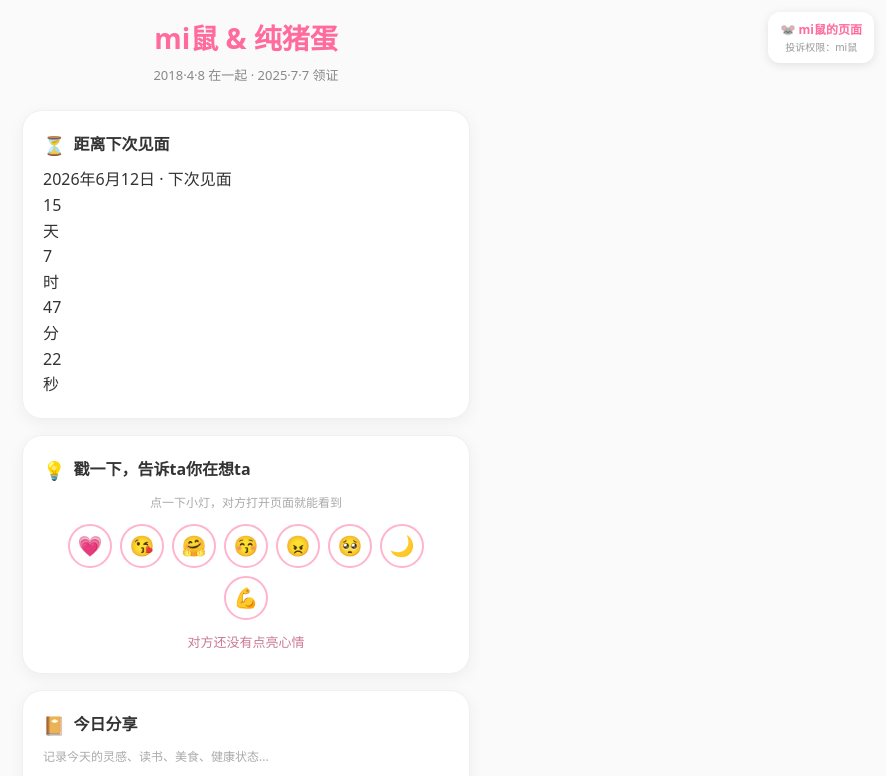
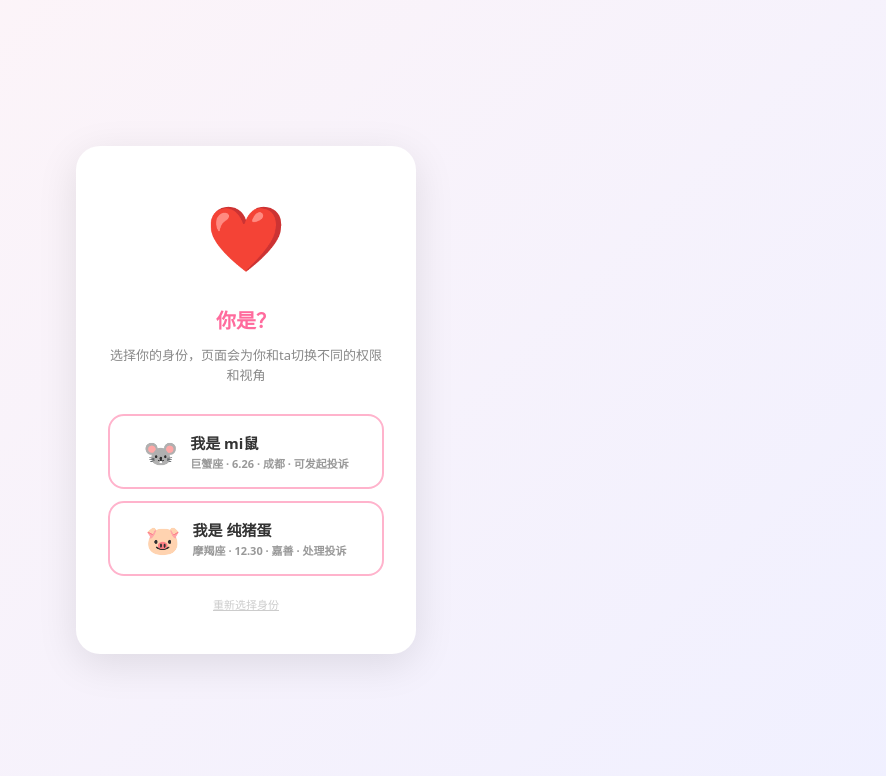
Before and after one commit to le0000ledss-web/love, a plain HTML site: page index.html in a window 1280 px wide. Shown: the top 776 px of the page, without its empty margins (394-1280 px from the left). Drawn offline with Linux system fonts and the light colour scheme.

Commit message:
feat: 添加角色选择弹窗——mi鼠和纯猪蛋各自选择身份

```diff
--- a/index.html
+++ b/index.html
@@ -155,6 +155,21 @@
     @keyframes floatUp { 0%{transform:translateY(0)rotate(0deg);opacity:0} 10%{opacity:0.8} 90%{opacity:0.6} 100%{transform:translateY(-400px)rotate(360deg);opacity:0} }
     .easter-egg { position:fixed; z-index:999; pointer-events:none; animation:floatUp 3s ease-in-out forwards; }
     @keyframes floatUp { 0%{transform:translateY(0)rotate(0deg);opacity:1;} 100%{transform:translateY(-100px)rotate(360deg);opacity:0;} }
+    /* Role Selection */
+    .role-select-overlay { display:flex; position:fixed; top:0; left:0; width:100%; height:100%; background:linear-gradient(135deg,#fff5f7,#f0f0ff); z-index:2000; justify-content:center; align-items:center; }
+    .role-select-overlay.hidden { display:none; }
+    .role-select-card { text-align:center; padding:40px 32px; background:#fff; border-radius:24px; box-shadow:0 10px 40px rgba(0,0,0,0.1); max-width:340px; width:90%; animation:popIn 0.4s ease; }
+    .role-select-card .rs-icon { font-size:64px; margin-bottom:16px; }
+    .role-select-card .rs-title { font-size:20px; font-weight:700; color:#ff6b9d; margin-bottom:8px; }
+    .role-select-card .rs-desc { font-size:13px; color:#888; margin-bottom:28px; line-height:1.6; }
+    .role-btn-group { display:flex; flex-direction:column; gap:12px; }
+    .role-btn { padding:16px 24px; border-radius:16px; border:2px solid #ffb3cc; background:#fff; cursor:pointer; font-size:16px; font-weight:700; transition:all 0.2s; display:flex; align-items:center; gap:12px; justify-content:center; }
+    .role-btn:hover { background:#fff5f7; border-color:#ff6b9d; transform:scale(1.02); }
+    .role-btn .rb-icon { font-size:28px; }
+    .role-btn .rb-info { text-align:left; }
+    .role-btn .rb-name { color:#333; font-size:15px; }
+    .role-btn .rb-detail { color:#999; font-size:11px; margin-top:2px; }
+    .role-reset { margin-top:20px; font-size:11px; color:#ccc; cursor:pointer; text-decoration:underline; }
   </style>
 </head>
 <body>
@@ -400,6 +415,32 @@
     </div>
   </div>
 
+  <!-- Role Selection -->
+  <div class="role-select-overlay" id="roleSelect">
+    <div class="role-select-card">
+      <div class="rs-icon">❤️</div>
+      <div class="rs-title">你是？</div>
+      <div class="rs-desc">选择你的身份，页面会为你和ta切换不同的权限和视角</div>
+      <div class="role-btn-group">
+        <button class="role-btn" onclick="selectRole('mi')">
+          <span class="rb-icon">🐭</span>
+          <span class="rb-info">
+            <div class="rb-name">我是 mi鼠</div>
+            <div class="rb-detail">巨蟹座 · 6.26 · 成都 · 可发起投诉</div>
+          </span>
+        </button>
+        <button class="role-btn" onclick="selectRole('zhu')">
+          <span class="rb-icon">🐷</span>
+          <span class="rb-info">
+            <div class="rb-name">我是 纯猪蛋</div>
+            <div class="rb-detail">摩羯座 · 12.30 · 嘉善 · 处理投诉</div>
+          </span>
+        </button>
+      </div>
+      <div class="role-reset" onclick="resetRole()">重新选择身份</div>
+    </div>
+  </div>
+
   <!-- Meeting Day Splash -->
   <div class="splash-overlay" id="meetingSplash">
     <div class="splash-content">
@@ -414,7 +455,30 @@
 
 <script>
 // ==================== GLOBAL STATE ====================
-const isYou = true; // Fixed: you can only be "you", he can only be "ta"
+// Role: 'mi' = mi鼠, 'zhu' = 纯猪蛋
+let userRole = localStorage.getItem('couple_role') || null;
+const isYou = userRole === 'mi'; // mi鼠是"you"，纯猪蛋是"ta"
+
+function selectRole(role) {
+  userRole = role;
+  localStorage.setItem('couple_role', role);
+  document.getElementById('roleSelect').classList.add('hidden');
+  location.reload();
+}
+
+function resetRole() {
+  localStorage.removeItem('couple_role');
+  location.reload();
+}
+
+// Show role selection if not chosen
+if (!userRole) {
+  document.getElementById('roleSelect').classList.remove('hidden');
+  // Hide main content until role is selected
+} else {
+  document.getElementById('roleSelect').classList.add('hidden');
+}
+
 const deviceId = localStorage.getItem('couple_device_id') || (Math.random().toString(36).substr(2) + Date.now().toString(36));
 localStorage.setItem('couple_device_id', deviceId);
 let quizTimer = null;
```
